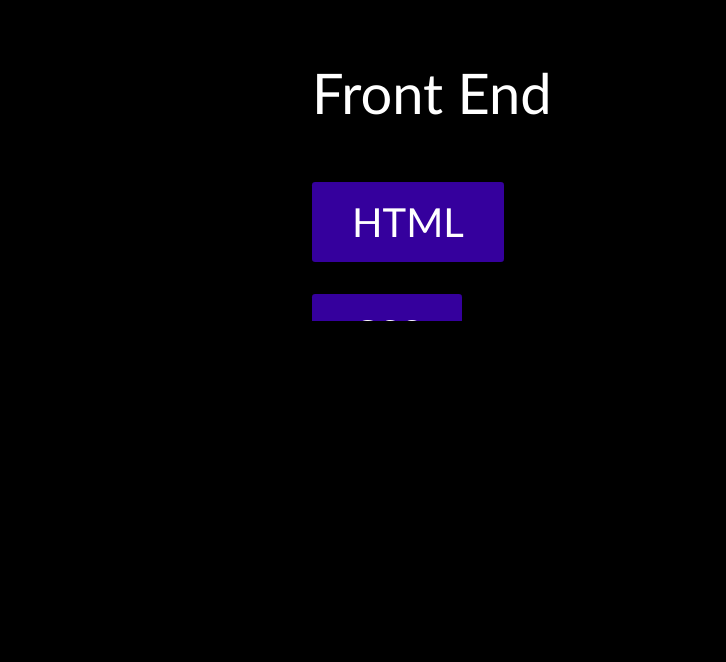
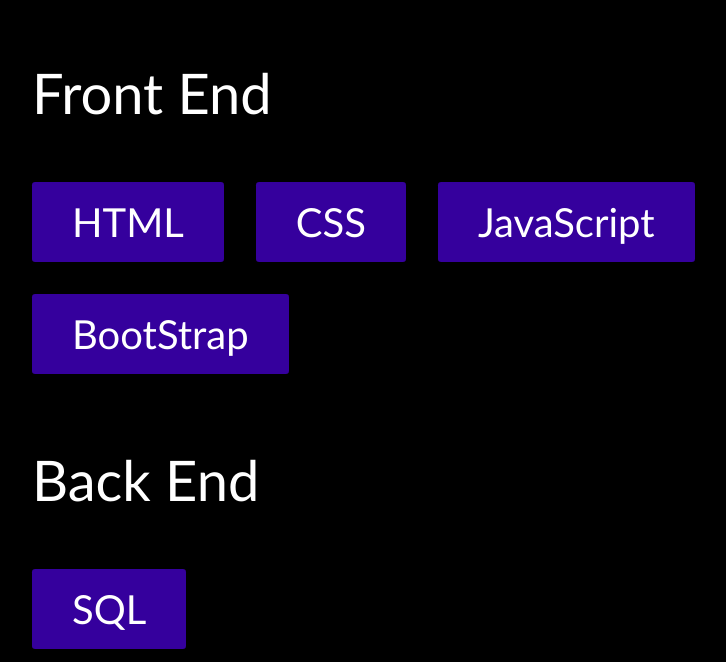
Before and after one commit to DAlexander5279/PersonalSite, a plain HTML site: page index.html in a window 1280 px wide. Shown: the part 950-1612 px from the top of the page, without its empty margins (168-894 px from the left). Drawn offline with Linux system fonts and the light colour scheme.

Commit message:
feature sizing fix

```diff
--- a/style.css
+++ b/style.css
@@ -66,7 +66,7 @@
   gap: 1rem;
 }
 .skill-item {
-  padding: 0 20rem;
+  padding: 0 2.5rem;
   gap: 3rem;
 }
 .skill-title {
```
